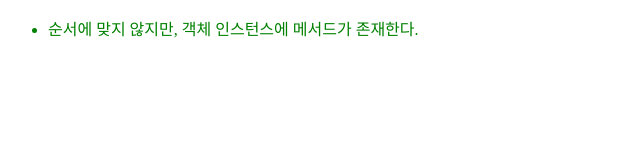
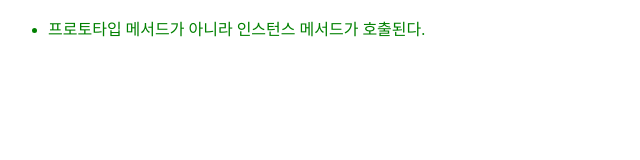
Before and after one commit to the-docs/js-ninja, a website: page src/ch6/6.04.html in a window 1280 px wide. Shown: the full height of the page, 0-640 px from the left. Drawn offline with Linux system fonts and the light colour scheme.

Commit message:
fixed 6.04

```diff
--- a/src/ch6/6.04.html
+++ b/src/ch6/6.04.html
@@ -27,7 +27,7 @@
       return true;
     };
 
-    assert(ninja.swingSword(), '순서에 맞지 않지만, 객체 인스턴스에 메서드가 존재한다.');
+    assert(ninja.swingSword(), '프로토타입 메서드가 아니라 인스턴스 메서드가 호출된다.');
   </script>
 </body>
 </html>
```
